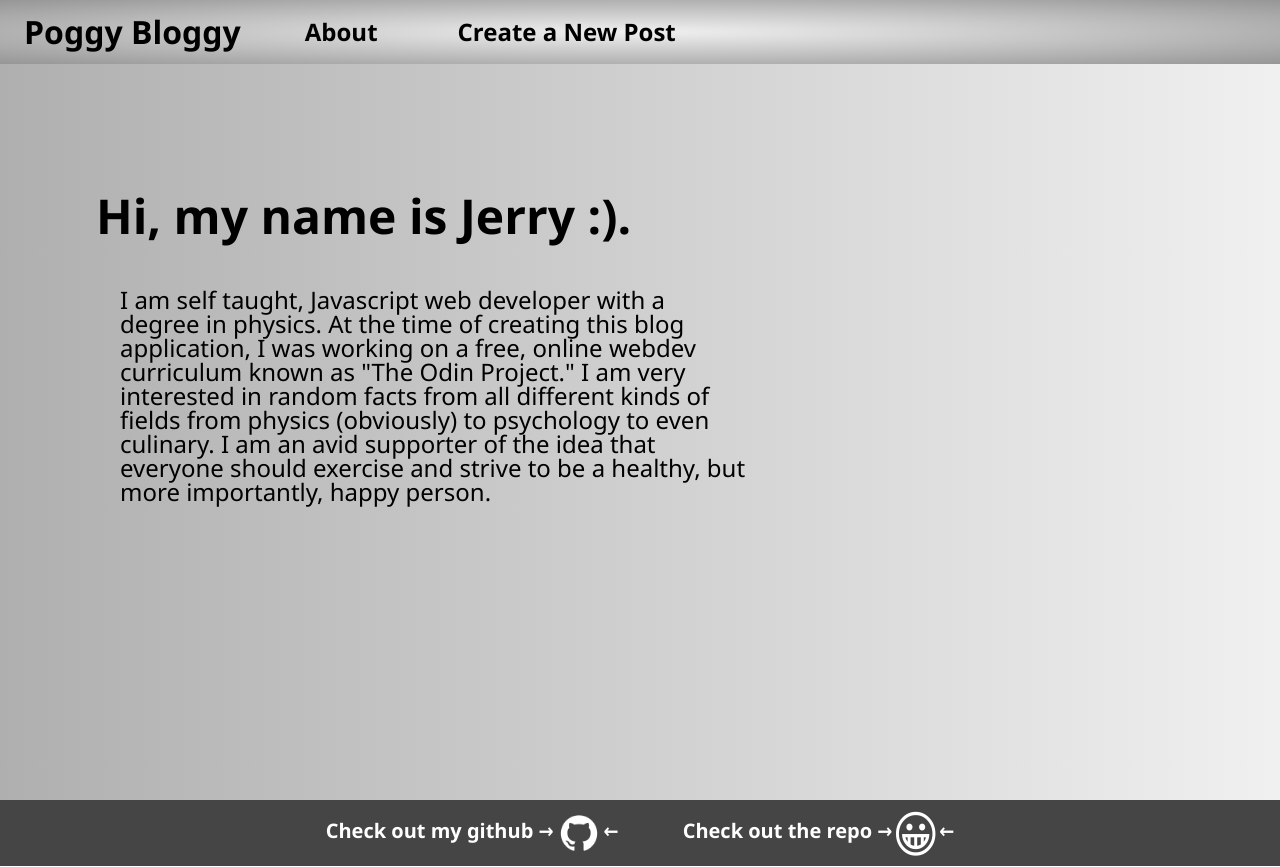
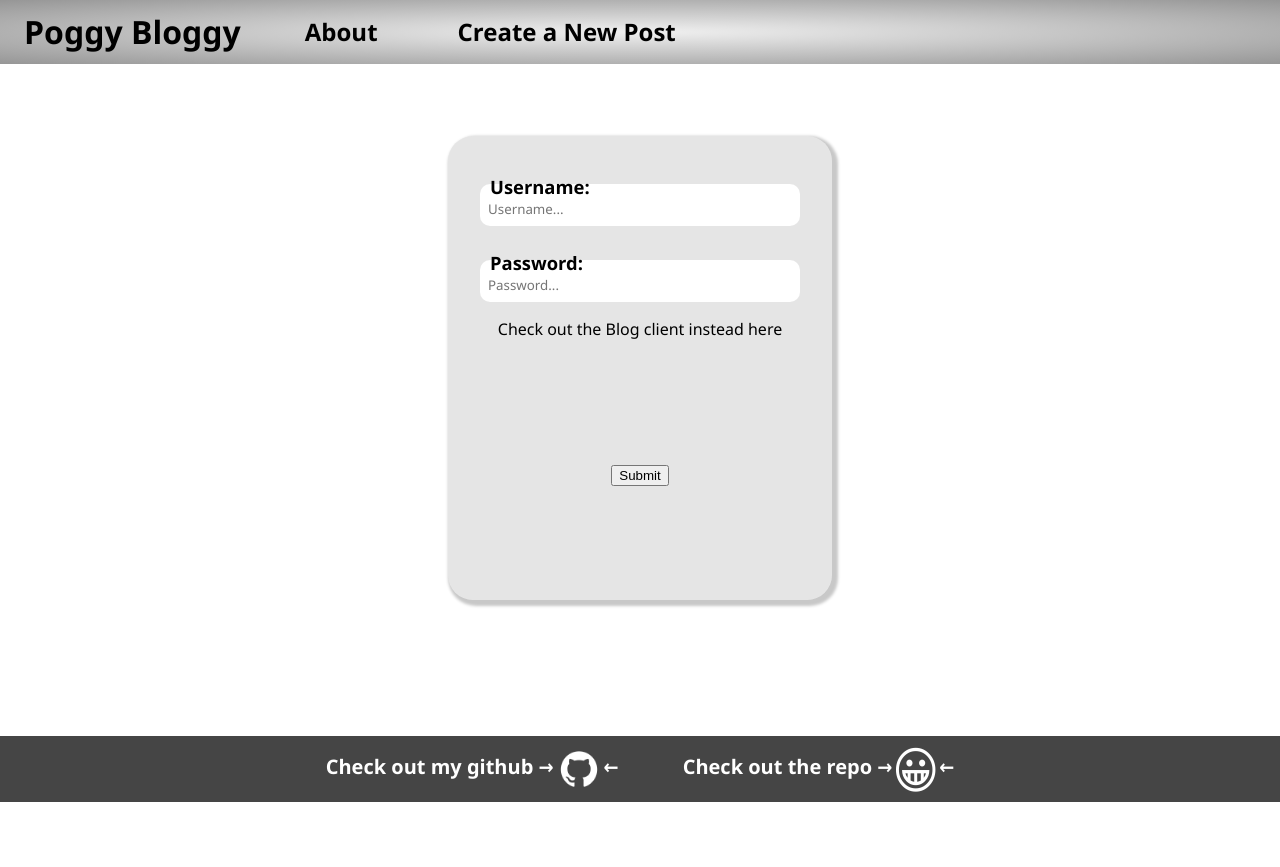
Before and after one commit to Jerriath/blog-cms, a React (Create React App) app: page /about in a window 1280 px wide. After the commit the page ends 803 px from the top, so only its background shows below. Built offline with nearby package versions, Linux system fonts and the light colour scheme.

Commit message:
Able to sign in and create posts now

```diff
--- a/src/App.js
+++ b/src/App.js
@@ -3,6 +3,7 @@ import './App.css';
 
 
 // Importing necessary node modules
+import { useState, useEffect } from 'react';
 
 
 // Importing necessary components
@@ -11,6 +12,7 @@ import HomePage from './components/pages/HomePage';
 import AboutPage from './components/pages/AboutPage';
 import PostPage from './components/pages/PostPage';
 import CreatePostPage from './components/pages/CreatePostPage';
+import SigninPage from './components/pages/SigninPage';
 import Footer from './components/organisms/Footer';
 import { BrowserRouter as Router, Route, Routes } from 'react-router-dom';
 
@@ -18,16 +20,24 @@ import { BrowserRouter as Router, Route, Routes } from 'react-router-dom';
 // Parent app object being rendered by index.js
 const App = () => {
 
+    const [authorization, setAuthorization] = useState(false);
+
+    useEffect(() => {
+        if (localStorage.getItem('jwt'))
+        {
+            setAuthorization(true);
+        }
+    })
 
     return(
         <Router>
             <div className='app' >
                 <Header />
                 <Routes>
-                    <Route path='/about' element={<AboutPage />} />
-                    <Route path='/posts/create' element={<CreatePostPage />} />
-                    <Route path='/posts/:id' element={<PostPage />} />
-                    <Route path='/' element={<HomePage />} />
+                    <Route path='/about' element={authorization ? <AboutPage /> : <SigninPage /> } />
+                    <Route path='/posts/create' element={authorization ? <CreatePostPage /> : <SigninPage />} />
+                    <Route path='/posts/:id' element={authorization ? <PostPage /> : <SigninPage />} />
+                    <Route path='/' element={authorization ? <HomePage /> : <SigninPage />} />
                 </Routes>
                 <Footer />
             </div>
--- a/src/apiCalls.js
+++ b/src/apiCalls.js
@@ -33,3 +33,33 @@ export const postComment = async (name, message, postId, date) => {
     };
     await axios.post(`${process.env.REACT_APP_APIROOT}/comments/${postId}`, comment);
 }
+
+export const login = async (username, password) => {
+    const signinInfo = {
+        username,
+        password
+    };
+    const userReturn = await axios.post(`${process.env.REACT_APP_APIROOT}/users/`, signinInfo);
+    localStorage.setItem('jwt', JSON.stringify(userReturn.data.token));
+    localStorage.setItem('user', JSON.stringify(userReturn.data.user));
+}
+
+export const postMalone = async (title, content, published) => {
+    const token = JSON.parse(localStorage.getItem('jwt'));
+    const post = {
+        title,
+        content,
+        published,
+
+    };
+    console.log(published);
+    await axios.post(
+        `${process.env.REACT_APP_APIROOT}/posts/create`,
+        post,
+        {
+            headers: {
+                Authorization: `Bearer ${token}`
+            }
+        }
+    );
+}
--- a/src/components/atoms/TextInput.js
+++ b/src/components/atoms/TextInput.js
@@ -10,6 +10,7 @@ const TextInput = (props) => {
                 onChange={props.handleChange}
                 value={props.value}
                 placeholder={props.placeHolder}
+                type={props.type ? props.type : 'text'}
             />
             <label className='input-label' >
                 {props.label}
--- a/src/components/pages/CreatePostPage.js
+++ b/src/components/pages/CreatePostPage.js
@@ -8,44 +8,54 @@ import Comments from '../organisms/Comments';
 
 // Importing node modules
 import { useEffect, useState } from 'react';
-import { useParams } from 'react-router-dom';
 
 
 //importing helper functions
-import { getSinglePost, getComments } from '../../apiCalls';
+import { postMalone } from '../../apiCalls';
+import TextInput from '../atoms/TextInput';
+import TextArea from '../atoms/TextArea';
+import Button from '../atoms/Button';
+import { useNavigate } from 'react-router-dom';
 
 
 // Page that is being exported
 const PostPage = (props) => {
 
-    const { id } = useParams();
-    const [post, setPost ] = useState('');
-    const [ comments, setcomments ] = useState([]);
+    let navigate = useNavigate();
 
-    useEffect(() => {
-        getSinglePost(id).then( retrievedPost => {
-            setPost(retrievedPost);
-        });
-    }, []);
-    useEffect(() => {
-        getComments(id).then( retrievedcomments => {
-            setcomments(retrievedcomments);
-        });
-    }, []);
+    const [title, setTitle] = useState('');
+    const [content, setContent] = useState('');
+    const [published, setPublished] = useState(false);
+
+    const onTitleChange = (e) => {
+        setTitle(e.target.value);
+    }
+    const onContentChange = (e) => {
+        setContent(e.target.value);
+    }
+    const onPublishedChange = (e) => {
+        setPublished(e.target.checked);
+    }
+    const onSubmit = async (e) => {
+        e.preventDefault();
+        await postMalone(title, content, published);
+        navigate('/');
+    }
 
     return (
         <main>
-            <section className='post-section' >
-                <article className='post-article' >
-                    <h2>
-                        {post.title}
-                    </h2>
-                    <p>
-                        {post.content}
-                    </p>
-                </article>
+            <section className='create-section' id='postForm' >
+                <h2>Create A New Post</h2>
+                <form onSubmit={onSubmit}>
+                    <TextInput label='Title: ' handleChange={onTitleChange} value={title} placeHolder='Enter a title...' />
+                    <TextArea label='Content: ' handleChange={onContentChange} value={content} placeHolder='Spill your brain...' />
+                    <fieldset className='publish-field'>
+                        <label htmlFor='post' >Publish? </label>
+                        <input type='checkbox' value={published} onClick={onPublishedChange} name='post' />
+                    </fieldset>
+                    <Button text='Submit' type='' onClick={onSubmit} form='postForm' />
+                </form>
             </section>
-            <Comments comments={comments} postId={id} />
         </main>
     );
 };
--- a/src/components/pages/SigninPage.js
+++ b/src/components/pages/SigninPage.js
@@ -0,0 +1,51 @@
+// Importing stylesheet
+import './pages.css';
+
+
+// Importing necessary components
+import TextInput from '../atoms/TextInput';
+import Button from '../atoms/Button';
+
+
+// Importing node modules
+import { useEffect, useState } from 'react';
+
+
+//importing helper functions
+import { login } from '../../apiCalls';
+
+
+// Page that is being exported
+const SigninPage = (props) => {
+
+    const [user, setUser] = useState('');
+    const [pass, setPass] = useState('');
+
+    const onUserChange = event => {
+        setUser(event.target.value);
+    }
+    const onPassChange = event => {
+        console.log(event.target.value);
+        setPass(event.target.value);
+    }
+    const onSubmit = (e) => {
+        e.preventDefault();
+        login(user, pass);
+    }
+
+    return (
+        <main>
+            <section className='signin-section'>
+                <form onSubmit={onSubmit} id='signinForm' >
+                    <TextInput label='Username: ' handleChange={onUserChange} value={user} placeHolder='Username...' />
+                    <TextInput type='password' label='Password: ' handleChange={onPassChange} value={pass} placeHolder='Password...' />
+                    <h2>Check out the Blog client instead <a href=''>here</a></h2>
+                    <Button text='Submit' type='submit' form='signinForm' />
+                </form>
+            </section>
+        </main>
+    );
+};
+
+
+export default SigninPage;
--- a/src/components/pages/pages.css
+++ b/src/components/pages/pages.css
@@ -59,6 +59,65 @@ main {
     text-indent: 3rem;
     font-size: 1.5rem;
 }
+/* ----- SigninPage styles ----- */
+.signin-section {
+    max-width: 24rem;
+    margin: calc(25vh - 4rem - 2rem - 2rem) auto;
+    padding: 4rem;
+    height: auto;
+}
+
+.signin-section form {
+    display: flex;
+    flex-direction: column;
+    background-color: rgba(0, 0, 0, 0.1);
+    box-shadow: 3px 3px 3px 3px rgb(200, 200, 200);
+    padding: 2rem;
+    height: 50vh;
+    justify-content: flex-start;
+    border-radius: 25px;
+}
+
+.signin-section h2 {
+    align-self: center;
+}
+
+.signin-section button {
+    cursor: pointer;
+    margin-top: 40%;
+}
+/* ----- CreatePostPage styles ----- */
+.create-section {
+    padding: 4rem 6rem;
+    background: linear-gradient(to right,rgb(175, 175, 175), rgb(240, 240, 240));
+    padding-bottom: 12rem;
+}
+
+.create-section form {
+    display: flex;
+    flex-direction: column;
+}
+
+.create-section h2 {
+    font-size: 2.5rem;
+    text-decoration: underline;
+    margin-bottom: 3rem;
+}
+
+.publish-field {
+    display: flex;
+    justify-content: center;
+    align-items: center;
+}
+
+.publish-field label {
+    padding: 1rem;
+}
+
+.publish-field input {
+    width: auto;
+    margin: 1rem;
+}
 
 
 /* ---------- Miscelleneous styles ---------- */
```
